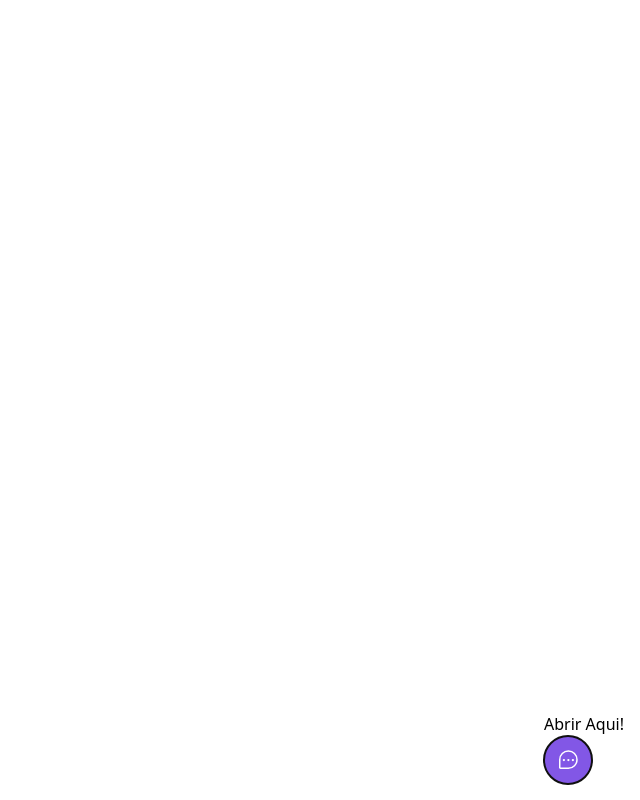
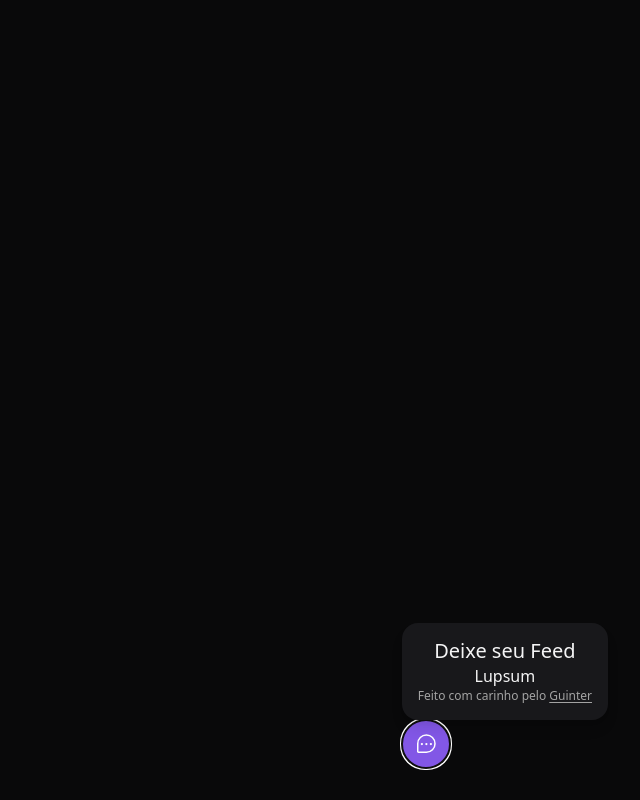
Before and after one commit to FlavioNp/cityback, a React (Vite) app: page / in a window 1280 px wide. Both pictures are taken after a click on the button "FeedCity". Shown: the whole page, without its empty margins (640-1280 px from the left). Built offline with nearby package versions, Linux system fonts and the light colour scheme.

Commit message:
commit headlessui react

```diff
--- /dev/null
+++ b/src/components/CloseButton.tsx
@@ -0,0 +1,8 @@
+import { Popover } from '@headlessui/react'
+
+export function  CloseButton() {
+    return (
+        <Popover.Button></Popover.Button>
+
+    );
+}
--- a/src/components/Widget.tsx
+++ b/src/components/Widget.tsx
@@ -1,12 +1,15 @@
 import { ChatTeardropDots } from 'phosphor-react';
 import { Popover } from '@headlessui/react'
+import { WidgetForm } from './WidgetForm';
 
 export function Widget(){
 
 
     return (
-        <Popover className="absolute bottom-4 right-4">
-            <Popover.Panel>Abrir Aqui!</Popover.Panel>
+        <Popover className="absolute bottom-4 right-4 md:bottom-8 md:right-8 flex-col items-end">
+            <Popover.Panel>
+                <WidgetForm />
+            </Popover.Panel>
 
 
             <Popover.Button className="bg-brand-500 rounded-full p-3 h-12 text-white flex items-center group">
--- /dev/null
+++ b/src/components/WidgetForm.tsx
@@ -0,0 +1,15 @@
+export function WidgetForm() {
+    return (
+        <div className="bg-zinc-900 p-4 relative rounded-2xl nb-4 flex flex-col items-center shadow-lg w-[calc(100vw-2rem)] md:w-auto">
+            <header>
+                <span className="text-xl leading-6">Deixe seu Feed</span>
+            </header>
+
+            <p>Lupsum</p>
+
+            <footer className="text-xs text-neutral-400">
+                Feito com carinho pelo <a className="underline underline-offset-2 " href="https://www.linkedin.com/in/flavio-n-432537218/">Guinter</a>
+            </footer>
+        </div>
+    )
+}
--- a/src/global.css
+++ b/src/global.css
@@ -1,3 +1,7 @@
 @tailwind base;
 @tailwind components;
 @tailwind utilities;
+
+body {
+    @apply bg-[#09090A] text-zinc-100;
+}
```
